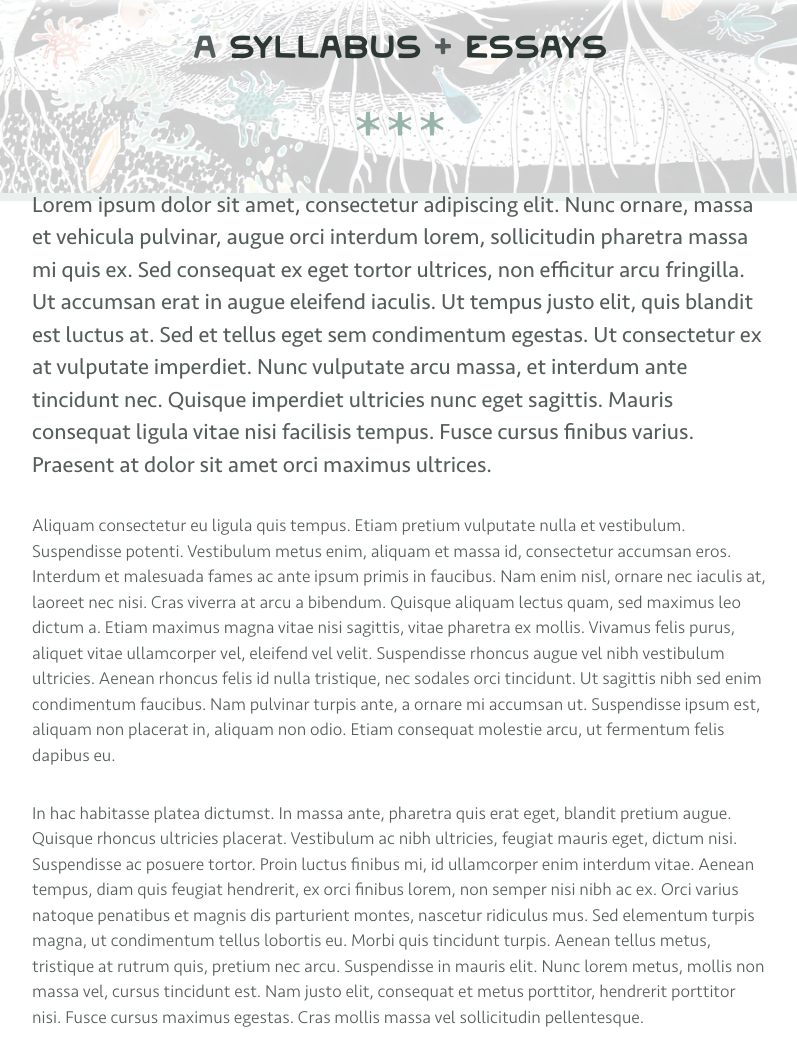
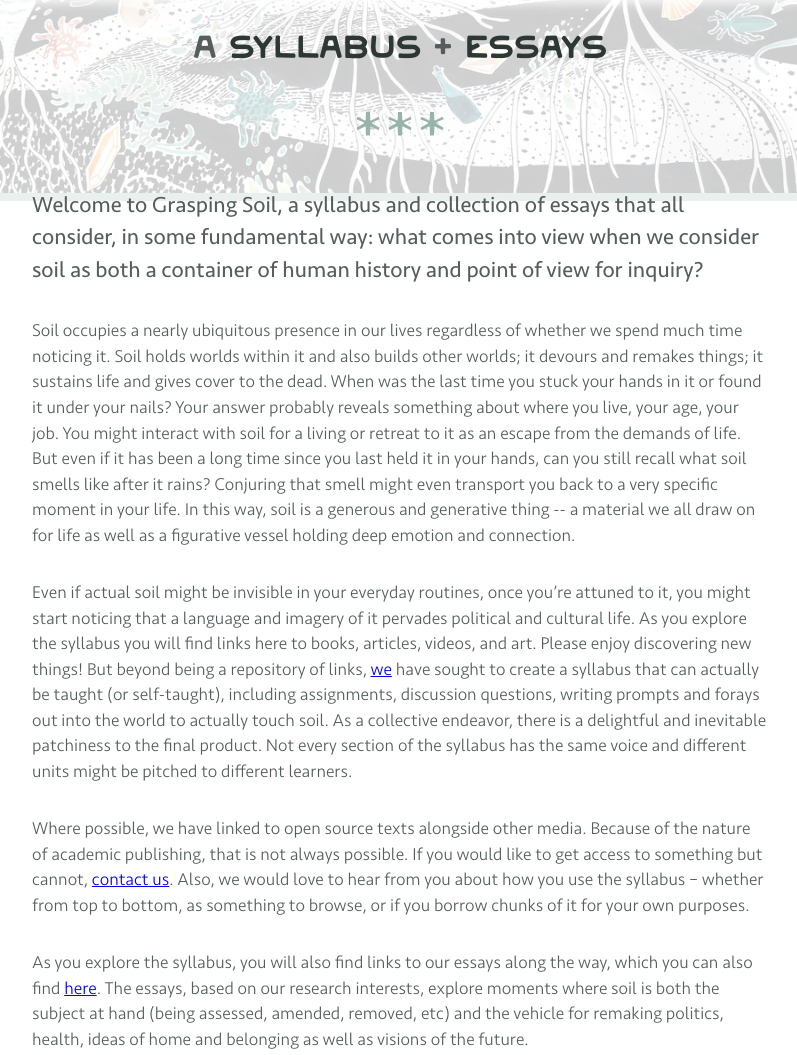
Before and after one commit to jonesbp/grasping-soil, an Astro site: page / in a window 1280 px wide. Shown: the part 361-1416 px from the top of the page, without its empty margins (240-1037 px from the left). Built offline with nearby package versions, Linux system fonts and the light colour scheme; Astro itself is replaced by a stand-in of ours.

Commit message:
Add homepage text

```diff
--- a/src/components/HomepageDisplay.svelte
+++ b/src/components/HomepageDisplay.svelte
@@ -116,47 +116,39 @@
             </div>
             <div class="abstract">
                 <p class="large">
-                    Lorem ipsum dolor sit amet, consectetur adipiscing elit. Nunc ornare, massa et vehicula pulvinar,
-                    augue orci interdum lorem, sollicitudin pharetra massa mi quis ex. Sed consequat ex eget tortor
-                    ultrices, non efficitur arcu fringilla. Ut accumsan erat in augue eleifend iaculis. Ut tempus justo
-                    elit, quis blandit est luctus at. Sed et tellus eget sem condimentum egestas. Ut consectetur ex at
-                    vulputate imperdiet. Nunc vulputate arcu massa, et interdum ante tincidunt nec. Quisque imperdiet
-                    ultricies nunc eget sagittis. Mauris consequat ligula vitae nisi facilisis tempus. Fusce cursus
-                    finibus varius. Praesent at dolor sit amet orci maximus ultrices.
+                    Welcome to Grasping Soil, a syllabus and collection of essays that all consider, in some fundamental way: what
+                    comes into view when we consider soil as both a container of human history and point of view for inquiry?
                 </p>
                 <p>
-                    Aliquam consectetur eu ligula quis tempus. Etiam pretium vulputate nulla et vestibulum. Suspendisse
-                    potenti. Vestibulum metus enim, aliquam et massa id, consectetur accumsan eros. Interdum et
-                    malesuada fames ac ante ipsum primis in faucibus. Nam enim nisl, ornare nec iaculis at, laoreet nec
-                    nisi. Cras viverra at arcu a bibendum. Quisque aliquam lectus quam, sed maximus leo dictum a. Etiam
-                    maximus magna vitae nisi sagittis, vitae pharetra ex mollis. Vivamus felis purus, aliquet vitae
-                    ullamcorper vel, eleifend vel velit. Suspendisse rhoncus augue vel nibh vestibulum ultricies. Aenean
-                    rhoncus felis id nulla tristique, nec sodales orci tincidunt. Ut sagittis nibh sed enim condimentum
-                    faucibus. Nam pulvinar turpis ante, a ornare mi accumsan ut. Suspendisse ipsum est, aliquam non
-                    placerat in, aliquam non odio. Etiam consequat molestie arcu, ut fermentum felis dapibus eu.
+                    Soil occupies a nearly ubiquitous presence in our lives regardless of whether we spend much time noticing it. Soil
+                    holds worlds within it and also builds other worlds; it devours and remakes things; it sustains life and gives cover
+                    to the dead. When was the last time you stuck your hands in it or found it under your nails? Your answer probably
+                    reveals something about where you live, your age, your job. You might interact with soil for a living or retreat
+                    to it as an escape from the demands of life. But even if it has been a long time since you last held it in your hands,
+                    can you still recall what soil smells like after it rains? Conjuring that smell might even transport you back to a
+                    very specific moment in your life. In this way, soil is a generous and generative thing -- a material we all draw
+                    on for life as well as a figurative vessel holding deep emotion and connection.
                 </p>
                 <p>
-                    In hac habitasse platea dictumst. In massa ante, pharetra quis erat eget, blandit pretium augue.
-                    Quisque rhoncus ultricies placerat. Vestibulum ac nibh ultricies, feugiat mauris eget, dictum nisi.
-                    Suspendisse ac posuere tortor. Proin luctus finibus mi, id ullamcorper enim interdum vitae. Aenean
-                    tempus, diam quis feugiat hendrerit, ex orci finibus lorem, non semper nisi nibh ac ex. Orci varius
-                    natoque penatibus et magnis dis parturient montes, nascetur ridiculus mus. Sed elementum turpis
-                    magna, ut condimentum tellus lobortis eu. Morbi quis tincidunt turpis. Aenean tellus metus,
-                    tristique at rutrum quis, pretium nec arcu. Suspendisse in mauris elit. Nunc lorem metus, mollis non
-                    massa vel, cursus tincidunt est. Nam justo elit, consequat et metus porttitor, hendrerit porttitor
-                    nisi. Fusce cursus maximus egestas. Cras mollis massa vel sollicitudin pellentesque.
+                    Even if actual soil might be invisible in your everyday routines, once you’re attuned to it, you might start
+                    noticing that a language and imagery of it pervades political and cultural life. As you explore the syllabus
+                    you will find links here to books, articles, videos, and art. Please enjoy discovering new things! But beyond
+                    being a repository of links, <a href="/contributors">we</a> have sought to create a syllabus that can actually
+                    be taught (or self-taught), including assignments, discussion questions, writing prompts and forays out into
+                    the world to actually touch soil. As a collective endeavor, there is a delightful and inevitable patchiness to
+                    the final product. Not every section of the syllabus has the same voice and different units might be pitched to different learners.
                 </p>
                 <p>
-                    Phasellus ac fringilla lectus. Fusce eleifend, nisl sed sodales aliquet, diam ipsum porttitor metus,
-                    et pretium arcu quam sit amet nisi. Curabitur non malesuada ipsum. Phasellus cursus tristique
-                    ligula, nec fringilla turpis tincidunt dapibus. Pellentesque fermentum, nisl vitae dignissim
-                    sollicitudin, magna libero convallis dui, id fringilla lacus urna ac est. Nam consequat arcu eu
-                    justo lacinia iaculis. Nunc pretium mi tellus, non pulvinar est maximus eu. Ut aliquam nisl nec urna
-                    laoreet, eu sodales ligula rutrum. Curabitur lorem risus, rutrum non congue ac, convallis nec
-                    libero. Mauris mollis ultrices arcu, a dapibus mi molestie vel. Nulla pulvinar tristique pharetra.
-                    Etiam quis accumsan elit. Integer bibendum justo quis mattis vestibulum. Sed nec lectus lobortis,
-                    placerat mi quis, condimentum nunc. Morbi dignissim congue tellus, id faucibus tortor. Nunc sed
-                    libero lacus.
+                    Where possible, we have linked to open source texts alongside other media. Because of the nature of academic publishing,
+                    that is not always possible. If you would like to get access to something but cannot, <a href="#">contact us</a>. Also, we would
+                    love to hear from you about how you use the syllabus – whether from top to bottom, as something to browse, or if you
+                    borrow chunks of it for your own purposes.
+                </p>
+                <p>
+                    As you explore the syllabus, you will also find links to our essays along the way, which you can also find
+                    <a href="/essays">here</a>. The essays, based on our research interests, explore moments where soil is
+                    both the subject at hand (being assessed, amended, removed, etc) and the vehicle for remaking politics, health,
+                    ideas of home and belonging as well as visions of the future.
                 </p>
             </div>
             <div class="links">
```
